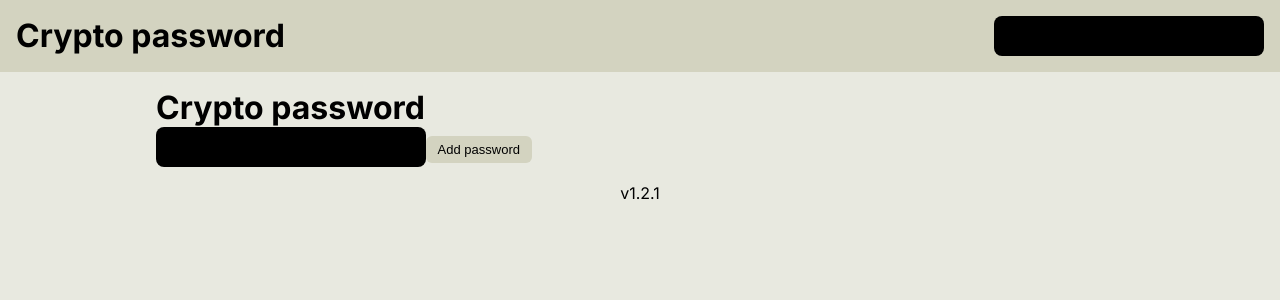
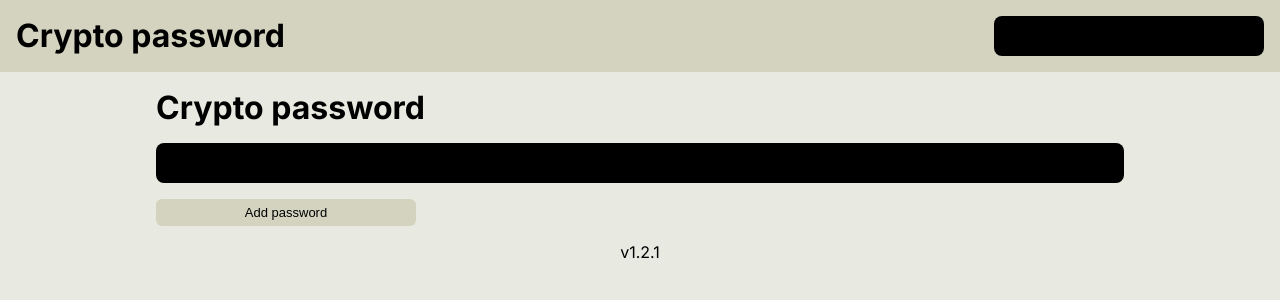
Before and after one commit to dagamdev/crypto-password, a Next.js app: page / in a window 1280 px wide. Shown: the top 300 px of the page. Built offline with nearby package versions, Linux system fonts and the light colour scheme; no server answers.

Commit message:
Update main styles

```diff
--- a/src/styles/globals.css
+++ b/src/styles/globals.css
@@ -79,7 +79,9 @@ input {
 }
 
 main {
+  display: grid;
   padding: 16px;
+  row-gap: 16px;
   max-width: 1000px;
   margin-inline: auto;
 }
```
